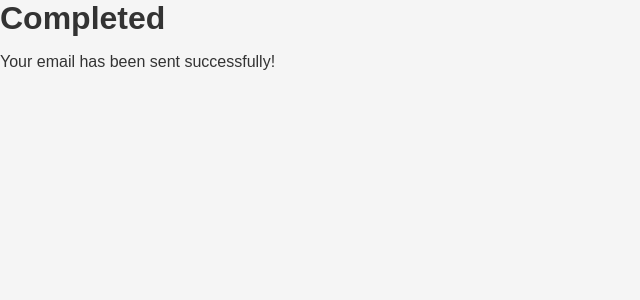
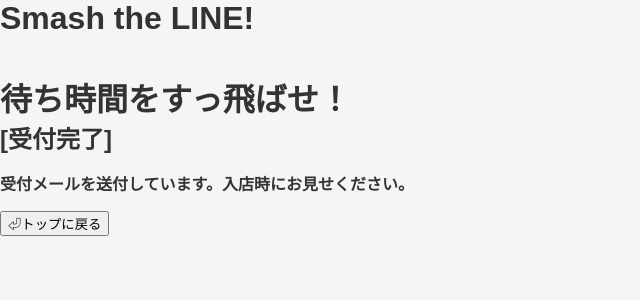
Before and after one commit to Otagiri-Y/wait_app_frontend, a Next.js app: page /completed in a window 1280 px wide. Shown: the top 300 px of the page, without its empty margins (0-640 px from the left). Built offline with nearby package versions, Linux system fonts and the light colour scheme.

Commit message:
Update completed.js

```diff
--- a/pages/completed.js
+++ b/pages/completed.js
@@ -1,9 +1,69 @@
+import { useState } from 'react';
 import styles from '../styles/Completed.module.css';
-const Completed = () => (
-    <div>
-        <h1 className="text-xl font-bold mb-4">Completed</h1>
-        <p>Your email has been sent successfully!</p>
+
+export default function PaidQueuePage() {
+    const [name, setName] = useState('');
+    const [email, setEmail] = useState('');
+    const [peopleCount, setPeopleCount] = useState(1);
+    const [waitingTime, setWaitingTime] = useState(null);
+    const [error, setError] = useState('');
+    const backendUrl = process.env.NEXT_PUBLIC_BACKEND_URL; // 環境変数からURLを取得
+
+    // 現在の待ち時間を取得
+    const fetchWaitingTime = async () => {
+      try {
+        setError('');
+        const response = await fetch(`${backendUrl}/api/wait_time`);
+        const data = await response.json();
+        setWaitingTime(data.waitingTime);
+      } catch (error) {
+        console.error('Error fetching waiting time:', error);
+        setError('Failed to fetch waiting time. Please try again.');
+      }
+    };
+
+    // 行列に参加
+    const handleSubmit = async (e) => {
+      e.preventDefault();
+      try {
+        setError('');
+        const response = await fetch(`${backendUrl}/api/wait_time`, {
+          method: 'POST',
+          headers: { 'Content-Type': 'application/json' },
+          body: JSON.stringify({ name, email, peopleCount }),
+        });
+        if (response.ok) {
+          alert('Successfully joined the queue!');
+          setName('');
+          setEmail('');
+          setPeopleCount(1);
+          fetchWaitingTime(); // 最新の待ち時間を更新
+        } else {
+          const errorData = await response.json();
+          setError(errorData.error || 'Failed to join the queue. Please try again.');
+        }
+      } catch (error) {
+        console.error('Error joining queue:', error);
+        setError('Failed to join the queue. Please try again.');
+      }
+    };
+
+    return (
+      <div className={styles.container}>
+    <h1 className={styles.title}>Smash the LINE!<br /><br />待ち時間をすっ飛ばせ！</h1>
+
+    <div className={styles.ticketInfo}>
+      <h2>[受付完了]</h2>
+      <p>
+        <strong>受付メールを送付しています。入店時にお見せください。</strong>
+      </p>
     </div>
-);
 
-export default Completed;
+    <form onSubmit={handleSubmit} className={styles.form}>
+      <button type="submit" className={styles.submitButton}>
+        ⏎トップに戻る
+      </button>
+    </form>
+  </div>
+    );
+  }
```
